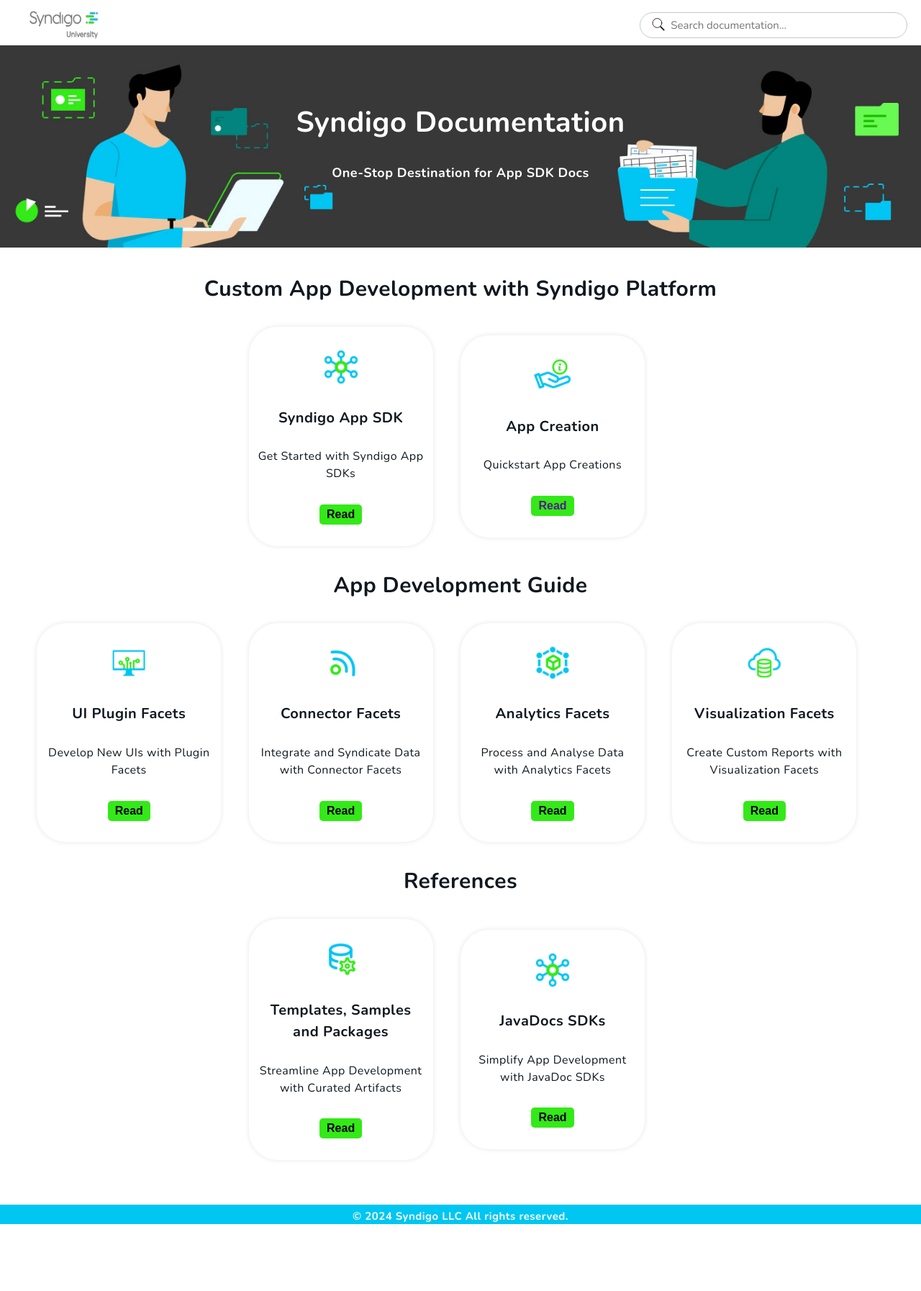
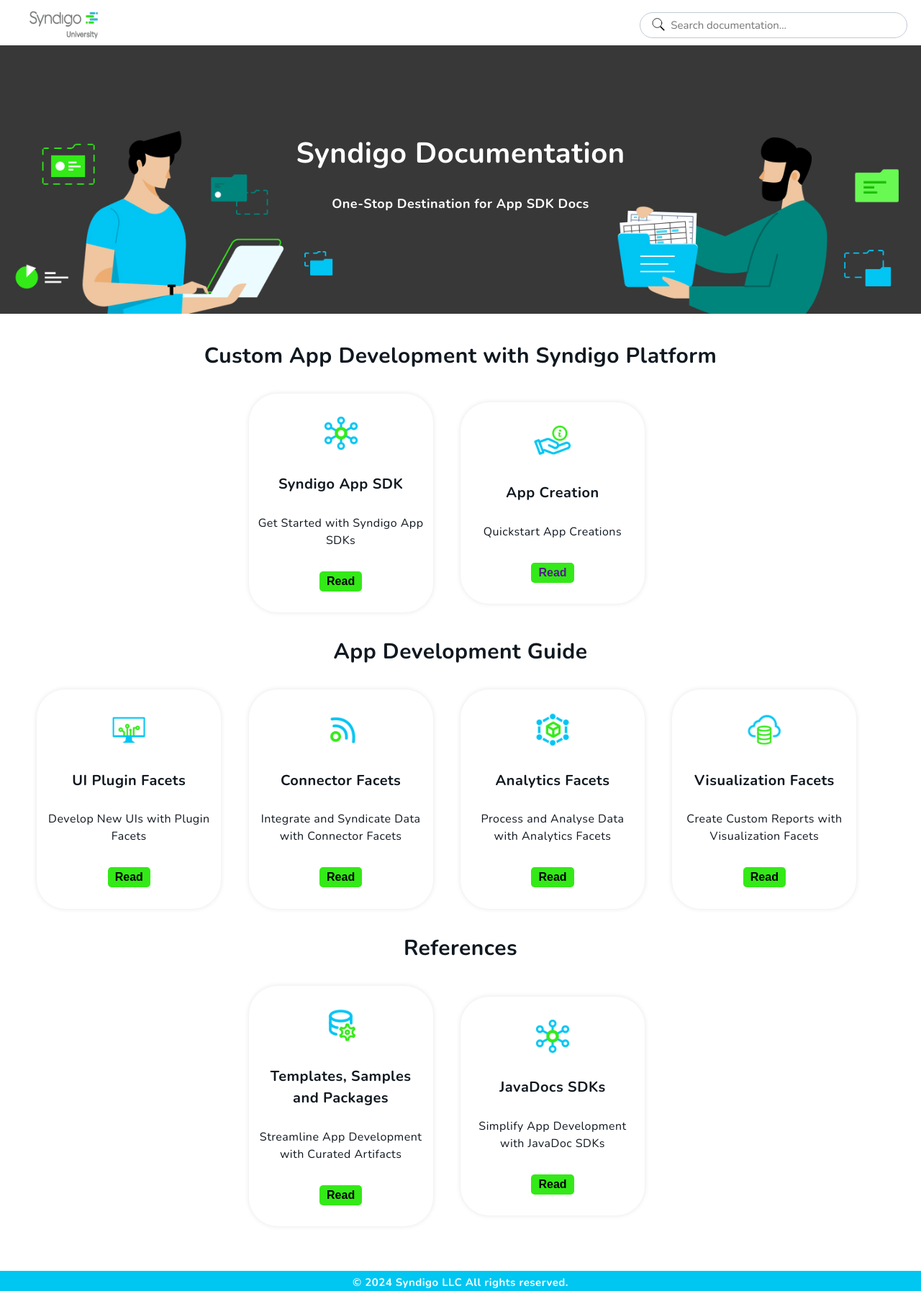
Before and after one commit to ReshmaSyndigo/syndigo-app-sdk-docs.github.io, a Jekyll site: the page index.html, which Jekyll copies as it is, in a window 1280 px wide. Shown: the whole page at 72% size. Built offline with Jekyll 4.4.1, drawn with Linux system fonts in a browser that asks for light colours; before the commit the page ends 1701 px from its top, so only the background shows below that.

Commit message:
Image file added

```diff
--- a/index.html
+++ b/index.html
@@ -38,7 +38,7 @@
     <div class="wrapper">
       <!-- Begin Syndigo Header tag -->
       <div class="banner-container">
-        <img src="/images/syndigo-banner.png" alt="Banner Image" class="banner-image">
+        <img src="/images/syndigo-banner2.png" alt="Banner Image" class="banner-image">
         <div class="banner-text">
           <h1> Syndigo Documentation </h1>
           <h4> One-Stop Destination for App SDK Docs </h4>
```
Also changed, not shown: images/syndigo-banner2.png (added).
